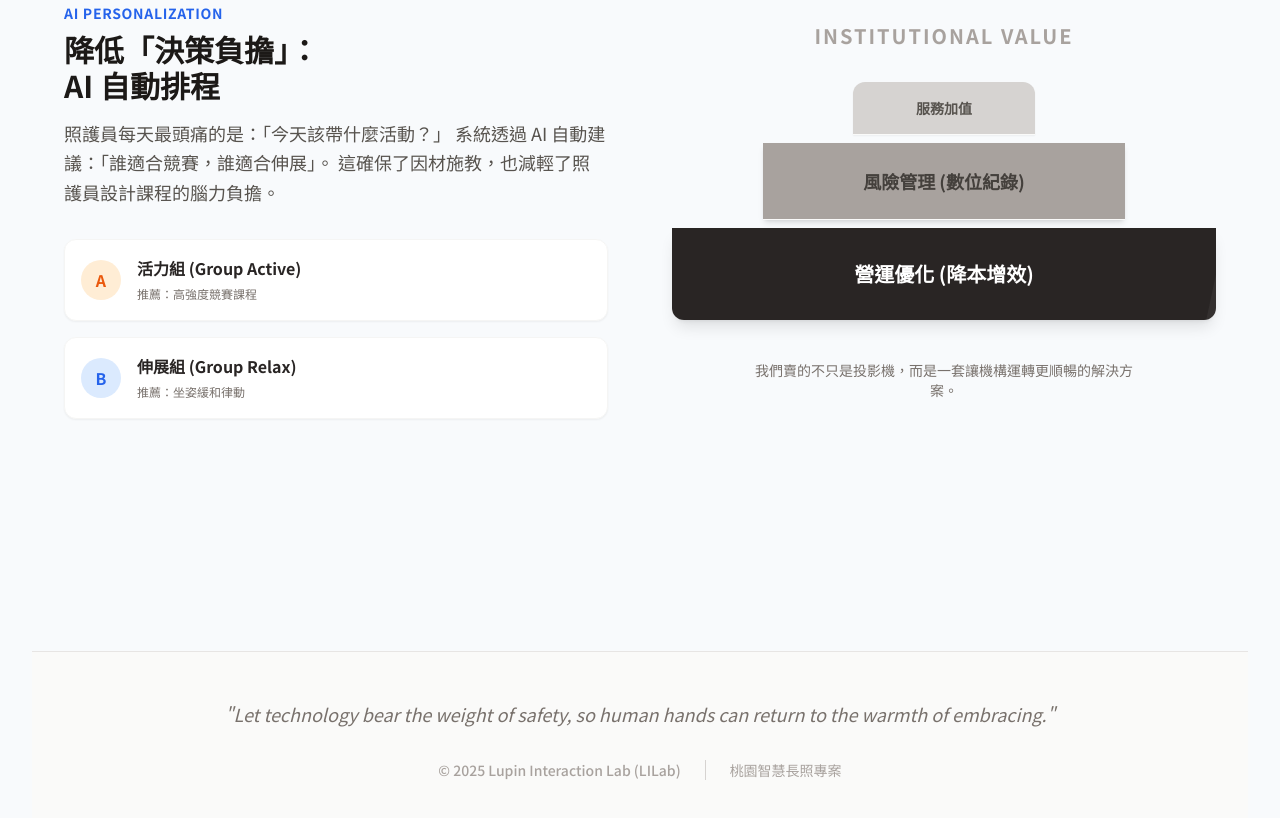
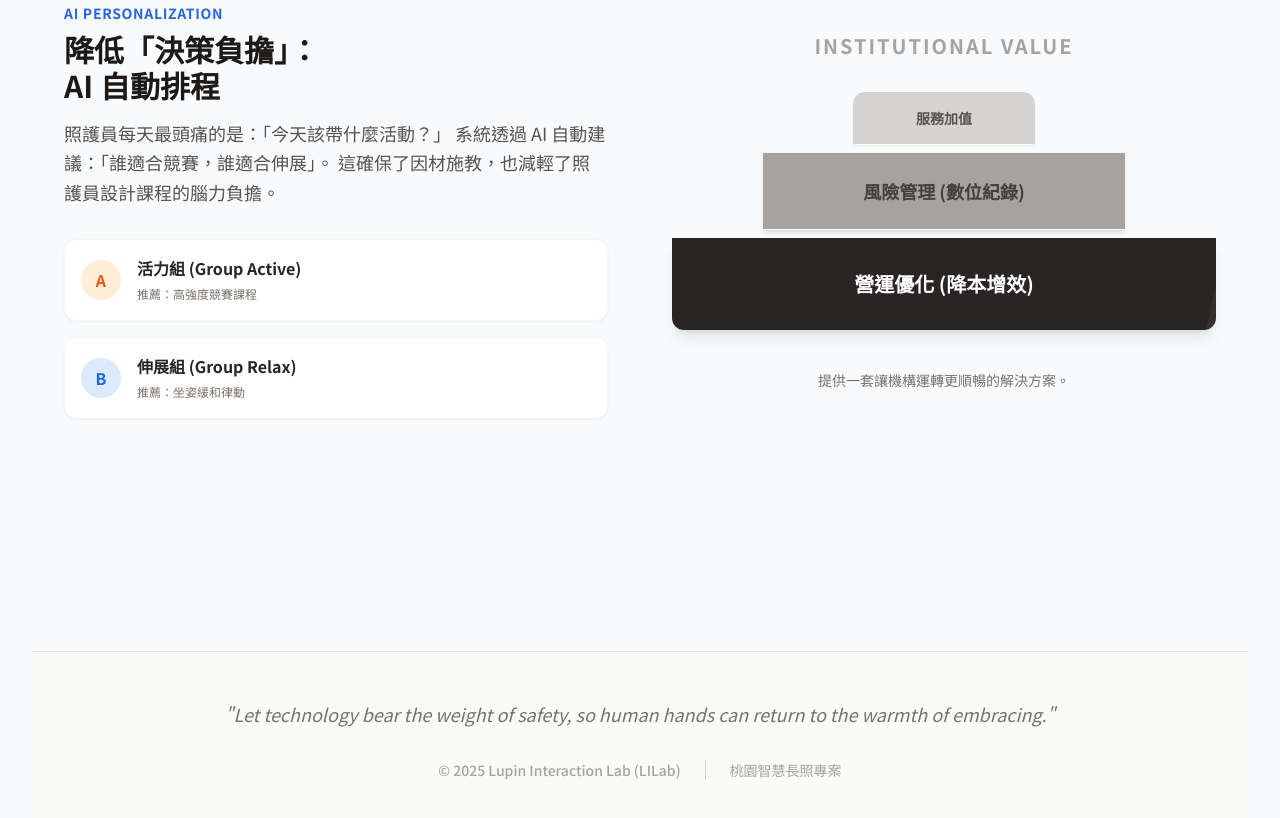
Before and after one commit to lupinart/elder_report, a plain HTML site: page index.html in a window 1280 px wide. Shown: the part 3874-4692 px from the top of the page. Drawn offline with nearby package versions, Linux system fonts and the light colour scheme.

Commit message:
Update index.html

```diff
--- a/index.html
+++ b/index.html
@@ -605,7 +605,7 @@
                 營運優化 (降本增效)
               </div>
               <p class="mt-8 text-stone-500 text-sm text-center max-w-sm">
-                我們賣的不只是投影機，而是一套讓機構運轉更順暢的解決方案。
+                提供一套讓機構運轉更順暢的解決方案。
               </p>
             </div>
           </div>
```
